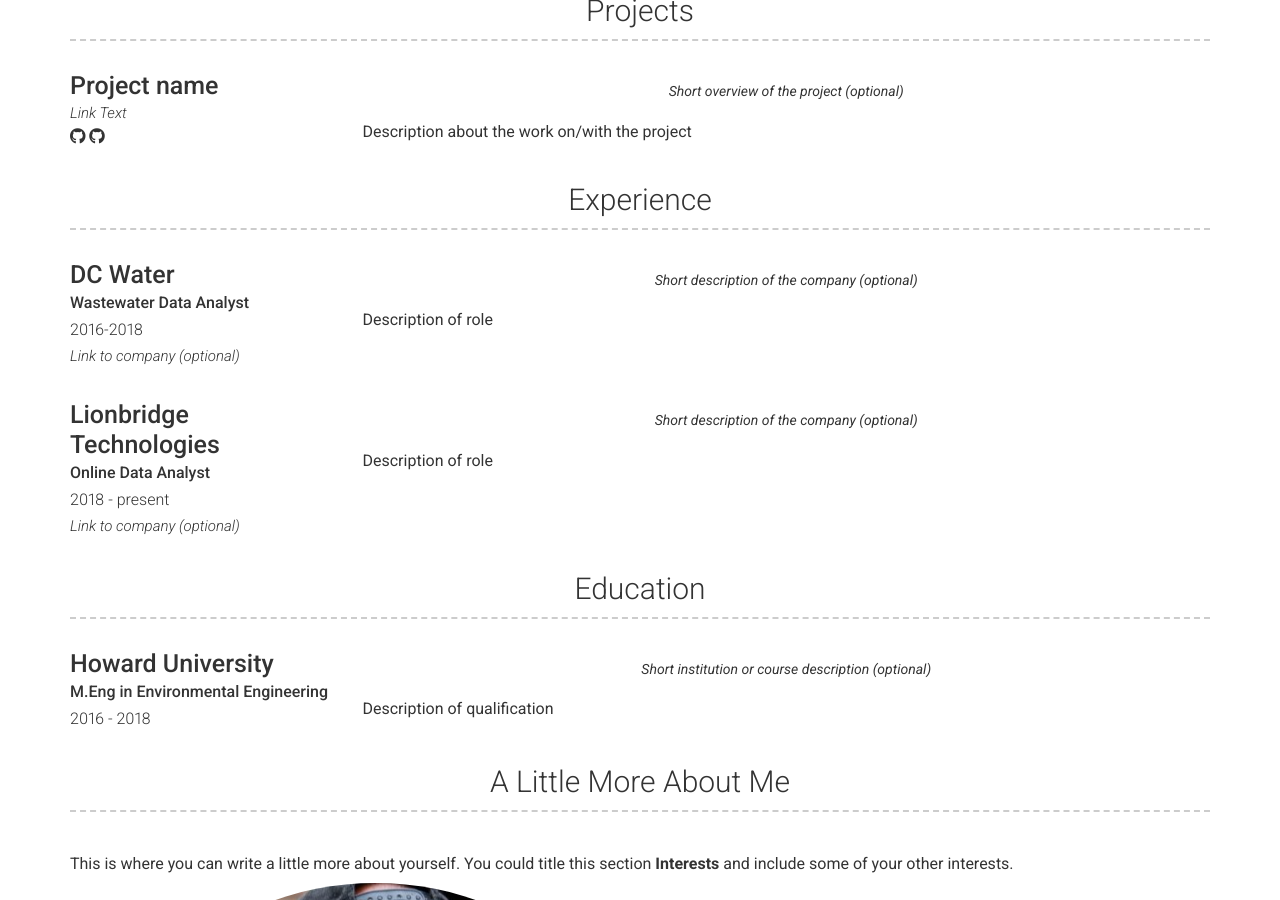
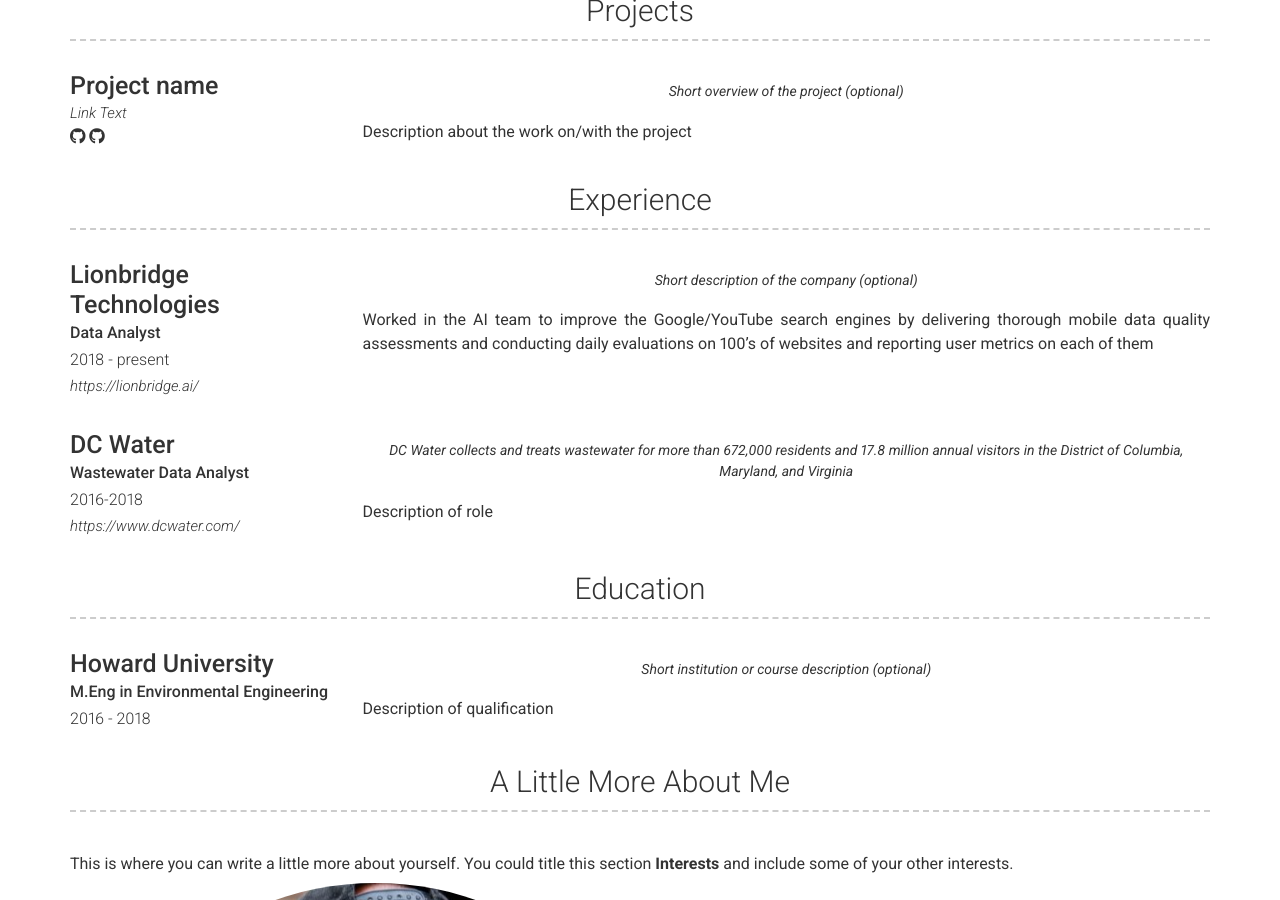
Before and after one commit to OlaOlagunju/cloudgeek.com.ng, a Jekyll site: the page built from index.md, in a window 1280 px wide and 900 px high, scrolled down 586 px. Built offline with Jekyll 4.4.1, drawn with Linux system fonts in a browser that asks for light colours; nearby versions of some CDN libraries.

Commit message:
Update _config.yml

```diff
--- a/_config.yml
+++ b/_config.yml
@@ -83,21 +83,22 @@
     layout: list
     content:
       - layout: left
+        title: Lionbridge Technologies
+        sub_title: Data Analyst
+        caption: 2018 - present
+        link: https://lionbridge.ai/
+        quote: >
+          Short description of the company (optional)
+        description: | # this will include new lines to allow paragraphs
+          Worked in the AI team to improve the Google/YouTube search engines by delivering thorough mobile data quality assessments and conducting daily evaluations on 100’s of websites and reporting user metrics on each of them
+
+      - layout: left
         title: DC Water
         sub_title: Wastewater Data Analyst
         caption: 2016-2018
-        link: Link to company (optional)
+        link: https://www.dcwater.com/
         quote: >
-          Short description of the company (optional)
-        description: | # this will include new lines to allow paragraphs
-          Description of role
-      - layout: left
-        title: Lionbridge Technologies
-        sub_title: Online Data Analyst
-        caption: 2018 - present
-        link: Link to company (optional)
-        quote: >
-          Short description of the company (optional)
+          DC Water collects and treats wastewater for more than 672,000 residents and 17.8 million annual visitors in the District of Columbia, Maryland, and Virginia
         description: | # this will include new lines to allow paragraphs
           Description of role
   - title: Education
```
